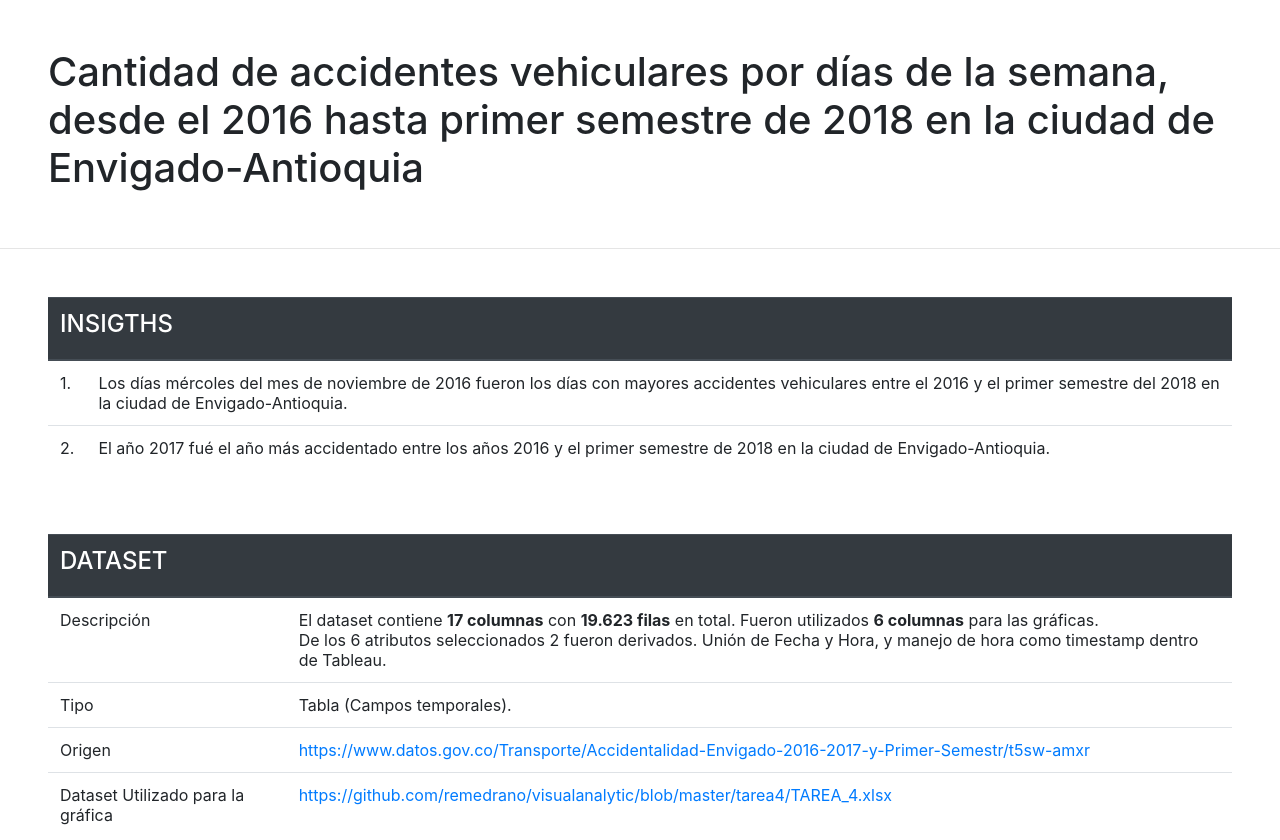
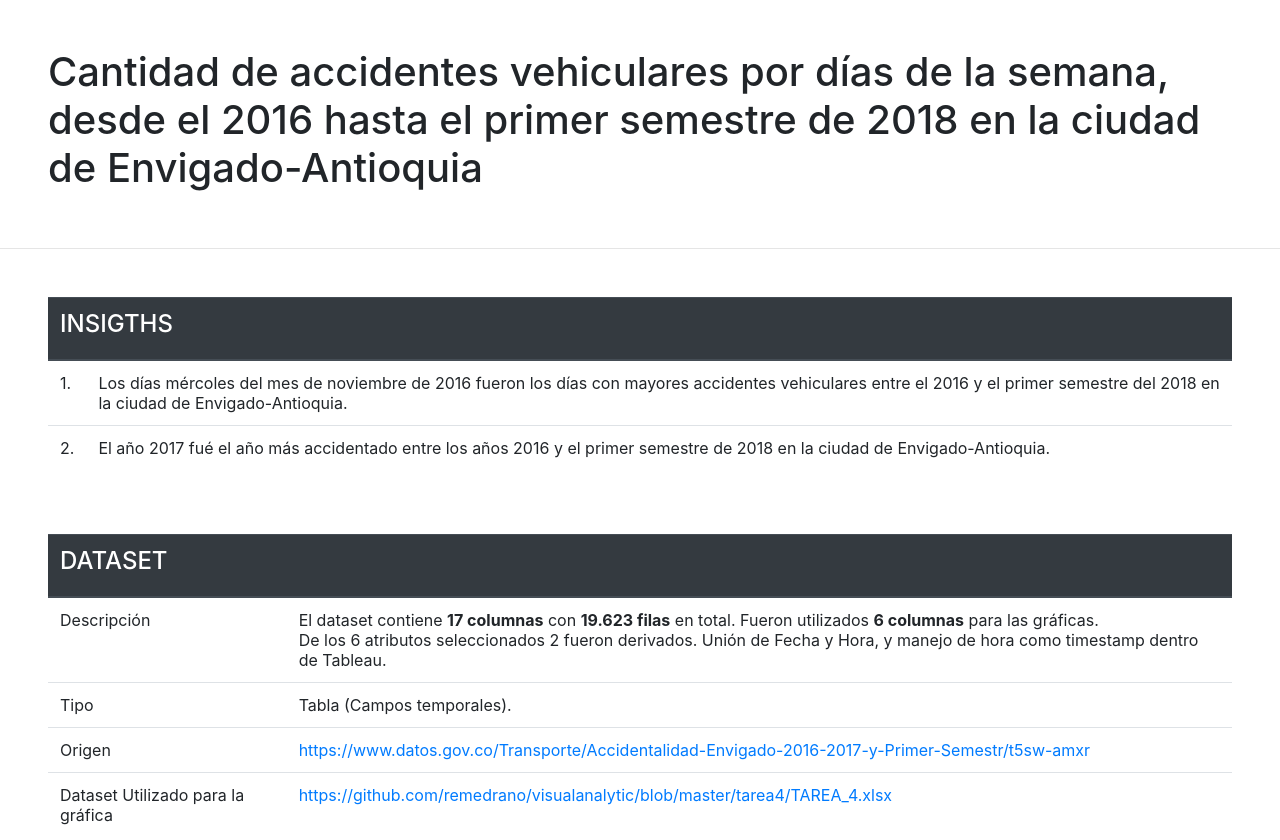
Before and after one commit to remedrano/visualanalytic, a plain HTML site: page tarea4/index.html in a window 1280 px wide. Shown: the top 840 px of the page. Drawn offline with nearby package versions, Linux system fonts and the light colour scheme.

Commit message:
Arreglos en index.html

```diff
--- a/tarea4/index.html
+++ b/tarea4/index.html
@@ -25,7 +25,7 @@
     <div class="m-5 b-1">
         <div class="row">
             <div class="col-12">
-                <h1>Cantidad de accidentes vehiculares por días de la semana, desde el 2016 hasta primer semestre de 2018 en la ciudad de Envigado-Antioquia</h1>
+                <h1>Cantidad de accidentes vehiculares por días de la semana, desde el 2016 hasta el primer semestre de 2018 en la ciudad de Envigado-Antioquia</h1>
             </div>
         </div>
     </div>
```
